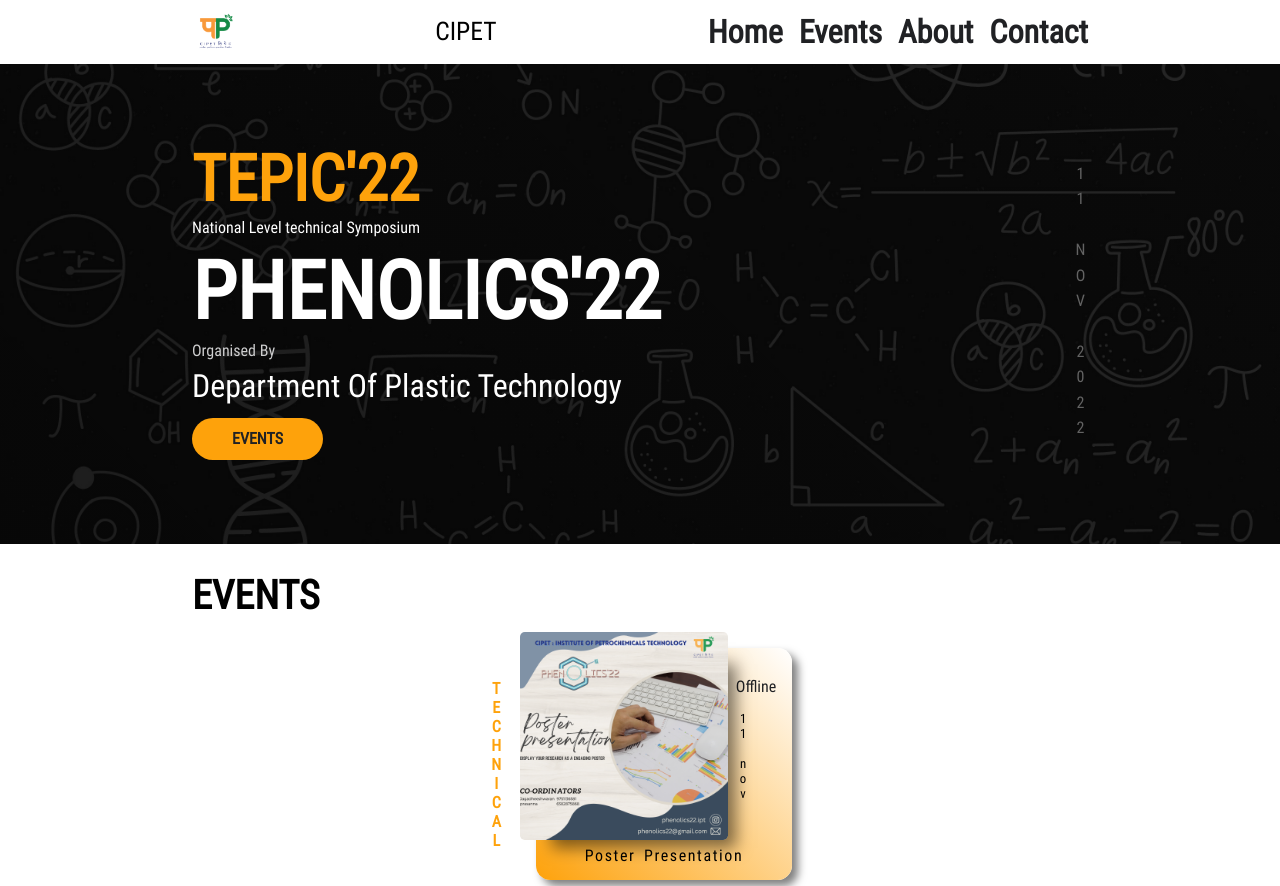
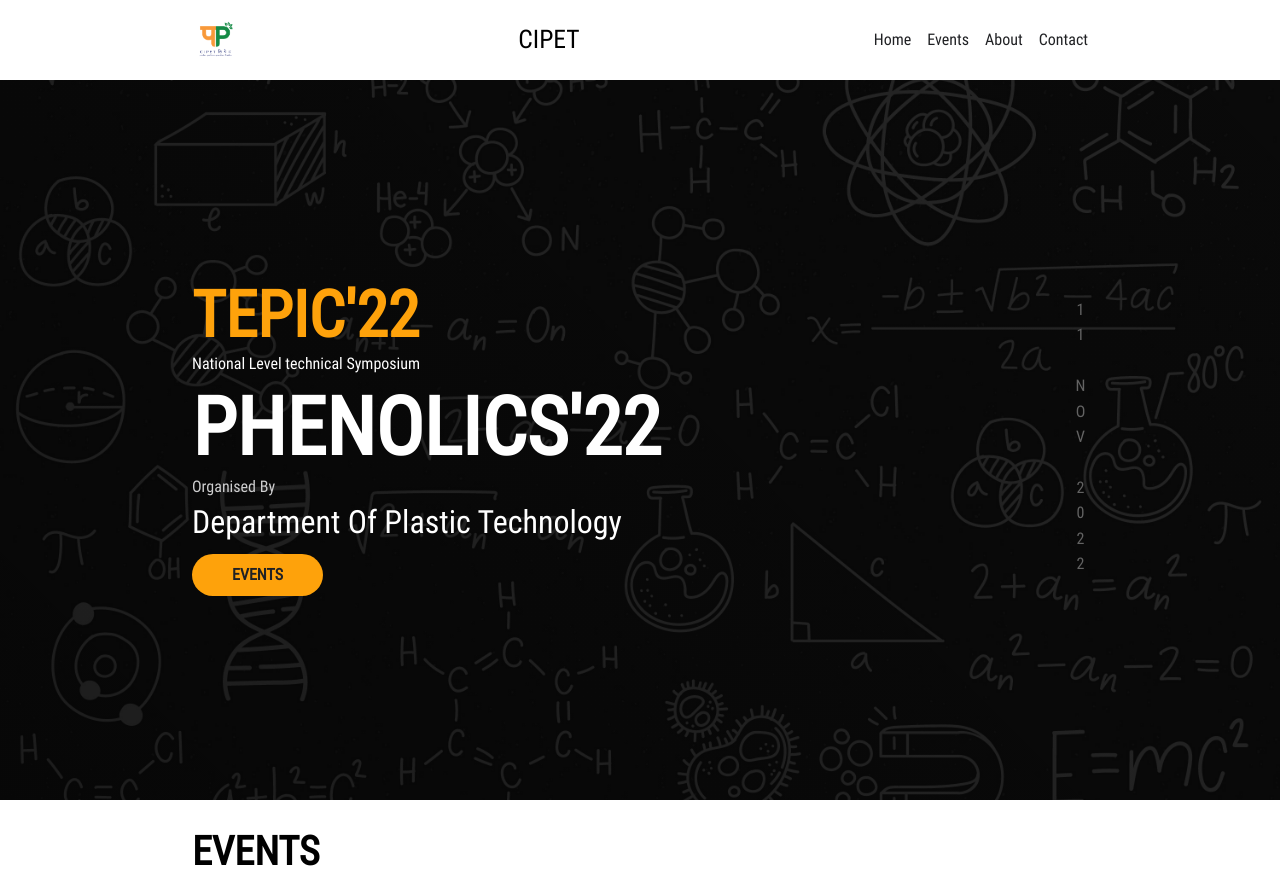
Before and after one commit to GURUHARI2K1/phenolics22, a React (Create React App) app: page / in a window 1280 px wide. Shown: the top 886 px of the page. Built offline with nearby package versions, Linux system fonts and the light colour scheme.

Commit message:
responsive

```diff
--- a/src/components/Events.jsx
+++ b/src/components/Events.jsx
@@ -2,7 +2,6 @@
 import '../styles/events.scss'
 import { Swiper, SwiperSlide } from "swiper/react";
 import { Autoplay } from 'swiper';
-import image from '../images/bg.png'
 
 import { data } from '../cardData';
 
@@ -13,8 +12,8 @@
     <section className="event container">
         <h3>EVENTS</h3>
         <Swiper
-            spaceBetween={30}
-            centeredSlides={true}
+            spaceBetween={250}
+            slidesPerView={"auto"}
             loop={true}
             autoplay={{
               delay: 2500,
--- a/src/styles/app.scss
+++ b/src/styles/app.scss
@@ -2,7 +2,7 @@
 	padding-inline: 1.5rem;
 }
 
-@media only screen and (min-width: 720px){
+@media only screen and (min-width: 768px){
 	.container{
 		padding-inline: 15%;
 	}
--- a/src/styles/hero.scss
+++ b/src/styles/hero.scss
@@ -1,6 +1,5 @@
 .Hero{
     width: 100vw;
-    height: 60vh;
     background-image: linear-gradient(45deg, rgba(0, 0, 0, 0.4), rgba(0, 0, 0, 0.2)), url('../images/bg.png');
     background-position: center;
     background-size: cover;
@@ -8,6 +7,7 @@
     display: flex;
     flex-direction: row;
     align-items: center;
+    padding-block: 5rem;
     justify-content: space-between;
 
     & > span{
@@ -70,3 +70,9 @@
         font-size: var(--fn-600);
     }
 }
+
+@media only screen and (min-width: 768px){
+    .Hero{
+        height: calc(100vh - 10vh);
+    }
+}
--- a/src/styles/navbar.scss
+++ b/src/styles/navbar.scss
@@ -86,9 +86,8 @@
     gap: 1rem;
 
     span{
-        font-size: var(--fn-600);
+        font-size: var(--fn-400);
         cursor: pointer;
-        font-weight: 600;
         color: var(--black);
 
     }
@@ -142,3 +141,9 @@
         display: block;
     }
 }
+
+@media only screen and (min-width: 768px){
+    nav{
+        height: 10vh;
+    }
+}
```
